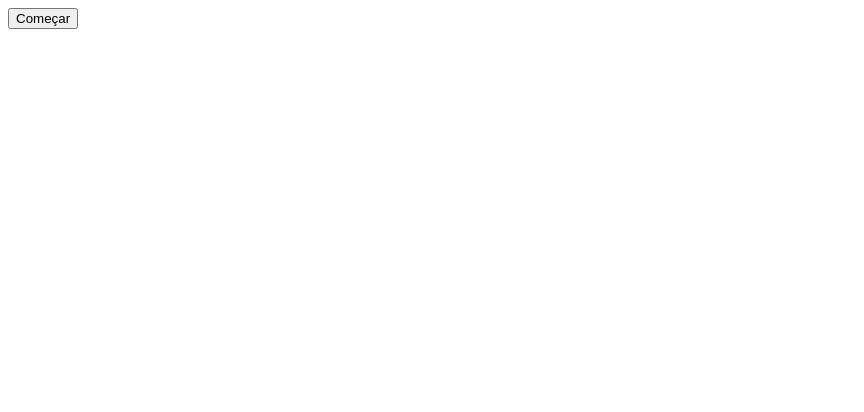
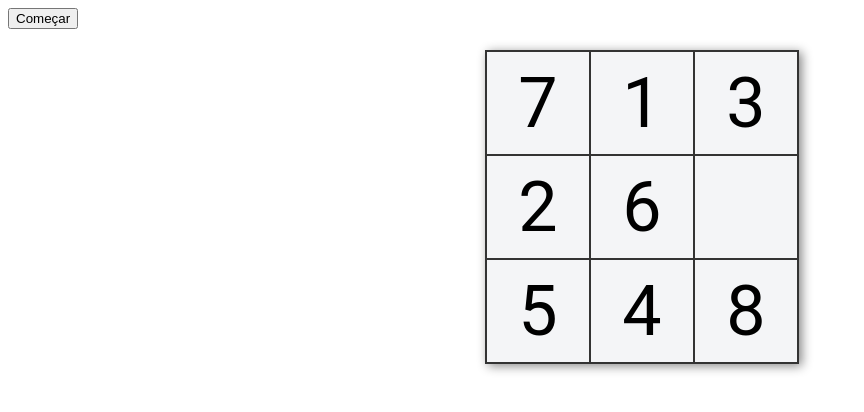
Before and after one commit to tyagonunes/8puzzle-IA-js, a plain HTML site: page index.html in a window 1280 px wide. Shown: the whole page, without its empty margins (0-864 px from the left). Drawn offline with Linux system fonts and the light colour scheme.

Commit message:
Layout update

```diff
--- a/index.html
+++ b/index.html
@@ -1,15 +1,35 @@
 <!DOCTYPE html>
 <html lang="en">
+
 <head>
   <meta charset="UTF-8">
   <meta name="viewport" content="width=device-width, initial-scale=1.0">
   <meta http-equiv="X-UA-Compatible" content="ie=edge">
+  <link rel="stylesheet" href="style.css">
   <title>8 Puzzle</title>
 </head>
+
 <body>
 
   <button onclick="comecar()">Começar</button>
-
+  <table>
+    <tr>
+      <td class="celula" id=""></td>
+      <td class="celula" id=""></td>
+      <td class="celula" id=""></td>
+    </tr>
+    <tr>
+      <td class="celula" id=""></td>
+      <td class="celula" id=""></td>
+      <td class="celula" id=""></td>
+    </tr>
+    <tr>
+      <td class="celula" id=""></td>
+      <td class="celula" id=""></td>
+      <td class="celula" id=""></td>
+    </tr>
+  </table>
   <script src="script.js"></script>
 </body>
+
 </html>
--- a/script.js
+++ b/script.js
@@ -4,19 +4,32 @@ var abertos = []
 var fechados = []
 var solucao = []
 var pilhaFilhosDeX = []
+const celulas = document.querySelectorAll('.celula');
 
 var meta = [
-    ["1","2","3"],	// estado objetivo
-    ["4","5","6"],
-    ["7","8",""]
+    ["1", "2", "3"],	// estado objetivo
+    ["4", "5", "6"],
+    ["7", "8", ""]
 ];
 
 
 var estadoLivro = [
-    ["7","1","3"],	// estado inicial
-    ["2","6",""],
-    ["5","4","8"]
+    ["7", "1", "3"],	// estado inicial
+    ["2", "6", ""],
+    ["5", "4", "8"]
 ];
+
+// Transforma o array dado em um array exibível em tela
+var estadoLivroTransformed = estadoLivro.concat(estadoLivro[0], estadoLivro[1], estadoLivro[2]);
+// Limpa o array
+for (let i = 2; i >= 0; i--) {
+    var removed = estadoLivroTransformed.splice(i, 1);
+}
+console.log(estadoLivroTransformed);
+// Preenche o array inicial em tela
+for (let index = 0; index < estadoLivroTransformed.length; index++) {
+    celulas[index].innerText = estadoLivroTransformed[index];
+}
 
 /* objeto nodo:
 
@@ -27,10 +40,22 @@ var estadoLivro = [
 */
 var nodoInicial = {
     estado: copiaEstado(estadoLivro),
-    pai:null
+    pai: null
 }
 
-
+function mostrarNaTela(estado) {
+    var estadoFinal = estado;
+    estadoFinal = estadoFinal.concat(estadoFinal[0], estadoFinal[1], estadoFinal[2]);
+    for (let i = 2; i >= 0; i--) {
+        estadoFinal.splice(i, 1);
+    }
+    for (let index = 0; index < estadoFinal.length; index++) {
+        celulas[index].innerText = estadoFinal[index];
+        celulas[index].style.color = 'white';
+        celulas[index].style.backgroundColor = 'green';
+    }
+    console.log(estadoFinal);
+}
 
 // comecar();
 
@@ -44,7 +69,7 @@ function comecar() {
 
 
 function iteracaoBusca() {
-    while(abertos.length > 0) {
+    while (abertos.length > 0) {
         // Remove o nodo do estado mais a esquerda em abertos
         let x = abertos.pop();
         console.log("tamanho de abertos", abertos.length)
@@ -53,8 +78,9 @@ function iteracaoBusca() {
         let estado = x.estado
         // Compara com o estado meta
         let objetivo = comparaEstados(estado, meta)
-        if(objetivo) {
+        if (objetivo) {
             console.log(x)
+            mostrarNaTela(estado)
             return "Sucesso"
         }
         else {
@@ -65,10 +91,10 @@ function iteracaoBusca() {
 
             // Descarta os filhos de X se ja estiverem em abertos ou fechados
             let filhosValidosDeX = []
-            pilhaFilhosDeX.forEach(function(e) {
+            pilhaFilhosDeX.forEach(function (e) {
                 let filhoExiste = verificaFilhoEmAbertosFechados(e)
 
-                if(!filhoExiste) { filhosValidosDeX.push(e) }
+                if (!filhoExiste) { filhosValidosDeX.push(e) }
             })
 
             // Coloca os filhos que restam no final esquerdo de abertos
@@ -89,21 +115,21 @@ function iteracaoBusca() {
 //
 function geraFilhos(nodo) {
 
-	for (var i=0; i<3; i++) {
+    for (var i = 0; i < 3; i++) {
 
-        for (var j=0; j<3; j++) {
+        for (var j = 0; j < 3; j++) {
 
             if (nodo.estado[i][j] == "") {  // localiza o espaço em branco
 
                 // gera os filhos possiveis e coloca na pilha
                 if (i > 0)
-                empilhaFilho(nodo,i,j,i-1,j);   // move o branco para cima
+                    empilhaFilho(nodo, i, j, i - 1, j);   // move o branco para cima
                 if (i < 2)
-                empilhaFilho(nodo,i,j,i+1,j);   // move o branco para baixo
+                    empilhaFilho(nodo, i, j, i + 1, j);   // move o branco para baixo
                 if (j > 0)
-                empilhaFilho(nodo,i,j,i,j-1);   // move o branco para a esquerda
+                    empilhaFilho(nodo, i, j, i, j - 1);   // move o branco para a esquerda
                 if (j < 2)
-                empilhaFilho(nodo,i,j,i,j+1);   // move o branco para a direita
+                    empilhaFilho(nodo, i, j, i, j + 1);   // move o branco para a direita
 
                 return; // encerra, nao precisa terminar os loops
             } // end if
@@ -112,15 +138,15 @@ function geraFilhos(nodo) {
 }
 
 
-function empilhaFilho(pai,io,jo,id,jd) {
+function empilhaFilho(pai, io, jo, id, jd) {
     var estado = copiaEstado(pai.estado);
-    trocaPeca(estado,io,jo,id,jd);
-	pilhaFilhosDeX.push({estado: estado, pai: pai}); // coloca filho na pilha/lista
+    trocaPeca(estado, io, jo, id, jd);
+    pilhaFilhosDeX.push({ estado: estado, pai: pai }); // coloca filho na pilha/lista
 }
 
 
 
-function trocaPeca(estado,oi,oj,di,dj) {
+function trocaPeca(estado, oi, oj, di, dj) {
     var t = estado[di][dj];
     estado[di][dj] = estado[oi][oj];
     estado[oi][oj] = t;
@@ -135,9 +161,9 @@ function copiaEstado(estado) {	// retorna uma copia do estado
     return retorno;
 }
 
-function comparaEstados(estado1,estado2) {	// compara estados
-	for (var i=0; i<3; i++)
-		for (var j=0; j<3; j++)
+function comparaEstados(estado1, estado2) {	// compara estados
+    for (var i = 0; i < 3; i++)
+        for (var j = 0; j < 3; j++)
             if (estado1[i][j] != estado2[i][j])
                 return false;
 
@@ -149,22 +175,22 @@ function verificaFilhoEmAbertosFechados(nodo) {
     let existEmAberto = false;
     let existEmFechado = false;
 
-    if(abertos.length) {
+    if (abertos.length) {
         let exist = []
-        exist = abertos.filter(function(e) {
+        exist = abertos.filter(function (e) {
             return comparaEstados(nodo.estado, e.estado)
         })
 
-        if(exist.length) { existEmAberto = true }
+        if (exist.length) { existEmAberto = true }
     }
 
-    if(fechados.length) {
+    if (fechados.length) {
         let exist2 = []
-        exist2 = fechados.filter(function(e) {
+        exist2 = fechados.filter(function (e) {
             return comparaEstados(nodo.estado, e.estado)
         })
 
-        if(exist2.length) { existEmFechado = true }
+        if (exist2.length) { existEmFechado = true }
     }
 
     return existEmAberto || existEmFechado
--- /dev/null
+++ b/style.css
@@ -0,0 +1,23 @@
+body{
+  background-color: #fff;
+}
+
+td {
+  border: 2px solid #333;
+  height: 100px;
+  width: 100px;
+  text-align: center;
+  vertical-align: middle;
+  font-family: "Roboto", sans-serif;
+  font-size: 70px;
+  cursor: pointer;
+}
+table {
+  border-collapse: collapse;
+  position: absolute;
+  left: 50%;
+  margin-left: -155px;
+  top: 50px;
+  box-shadow: 3px 2px 10px #888888;
+  background-color: #f4f5f7;
+}
```
Lines whose indentation alone changed are shown as unchanged.
